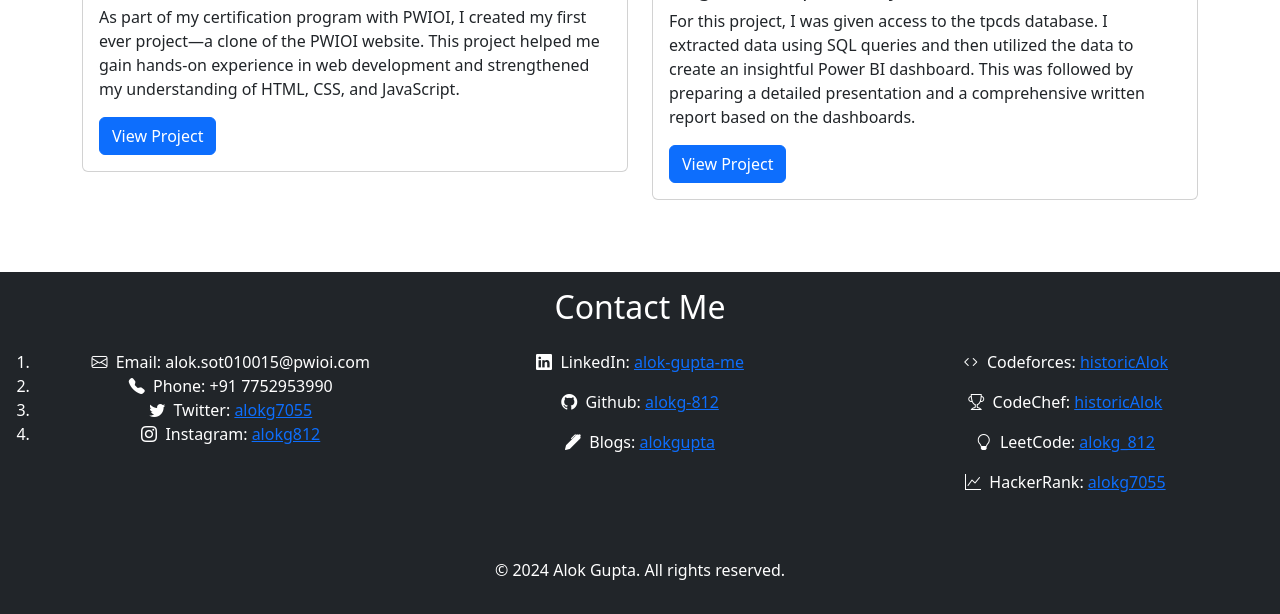
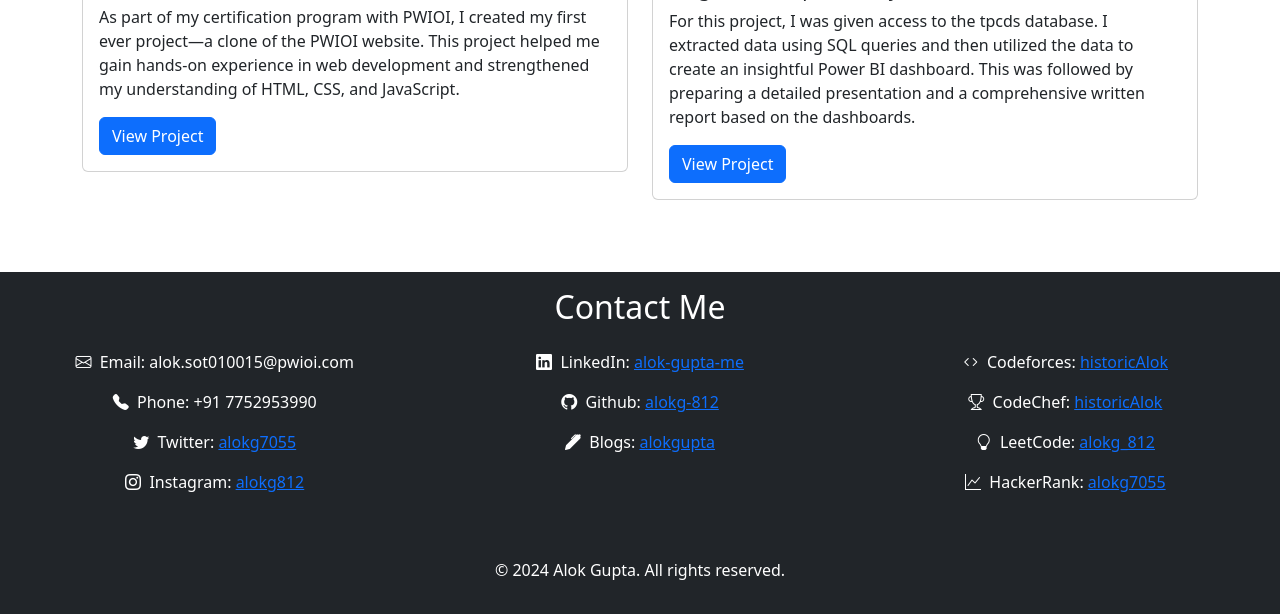
Before and after one commit to alokg-812/Port-Folio, a plain HTML site: page index.html in a window 1280 px wide. Shown: the part 1076-1690 px from the top of the page. Drawn offline with nearby package versions, Linux system fonts and the light colour scheme.

Commit message:
Update footer

```diff
--- a/index.html
+++ b/index.html
@@ -82,12 +82,10 @@
             <h2 class="mb-4">Contact Me</h2>
             <div class="footerr">
                 <div>
-                    <ol>
-                        <li class="bi bi-envelope">&nbsp;&nbsp;Email: alok.sot010015@pwioi.com</li>
-                        <li class="bi bi-telephone-fill">&nbsp;&nbsp;Phone: +91 7752953990</li>
-                        <li class="bi bi-twitter">&nbsp;&nbsp;Twitter: <a target="_blank" href="https://x.com/alokg7055">alokg7055</a></li>
-                        <li class="bi bi-instagram">&nbsp;&nbsp;Instagram: <a target="_blank" href="https://www.instagram.com/alokg812/">alokg812</a></li>
-                    </ol>
+                    <p class="bi bi-envelope">&nbsp;&nbsp;Email: alok.sot010015@pwioi.com</p>
+                    <p class="bi bi-telephone-fill">&nbsp;&nbsp;Phone: +91 7752953990</p>
+                    <p class="bi bi-twitter">&nbsp;&nbsp;Twitter: <a target="_blank" href="https://x.com/alokg7055">alokg7055</a></p>
+                    <p class="bi bi-instagram">&nbsp;&nbsp;Instagram: <a target="_blank" href="https://www.instagram.com/alokg812/">alokg812</a></p>
                 </div>
                 <div>
                     <p class="bi bi-linkedin">&nbsp;&nbsp;LinkedIn: <a target="_blank" href="https://www.linkedin.com/in/alok-gupta-me/">alok-gupta-me</a></p>
```
